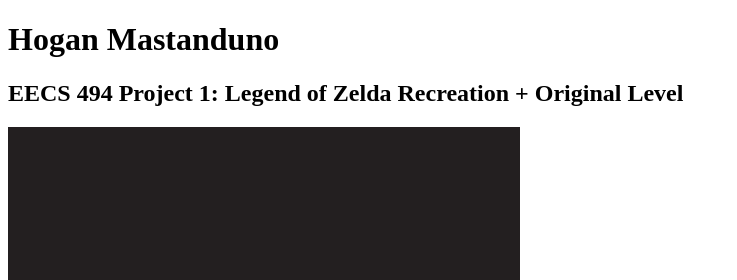
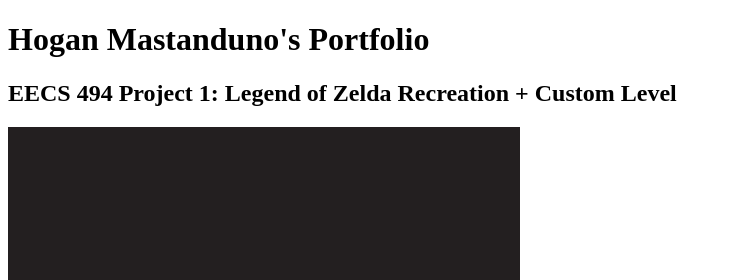
Before and after one commit to hoganmas/portfolio, a plain HTML site: page index.html in a window 1280 px wide. Shown: the top 280 px of the page, without its empty margins (0-737 px from the left). Drawn offline with Linux system fonts and the light colour scheme; no server answers.

```diff
--- a/index.html
+++ b/index.html
@@ -3,16 +3,15 @@
   <head>
     <meta charset="utf-8">
     <meta http-equiv="Content-Type" content="text/html; charset=utf-8">
-    <title>Hogan Mastanduno</title>
+    <title>Hogan Mastanduno's Portfolio</title>
     <script src="Build/UnityLoader.js"></script>
     <script>
       UnityLoader.instantiate("unityContainer", "Build/zelda_p1_gold_webgl.json");
     </script>
   </head>
   <body>
-    <h1>Hogan Mastanduno</h1>
-
-    <h2>EECS 494 Project 1: Legend of Zelda Recreation + Original Level</h2>
+      <h1>Hogan Mastanduno's Portfolio</h1>
+      <h2>EECS 494 Project 1: Legend of Zelda Recreation + Custom Level</h2>
 
     <div id="unityContainer" style="width: 512px; height: 480px; margin: auto"></div>
   </body>
```
Also changed, not shown: 2 other files.
